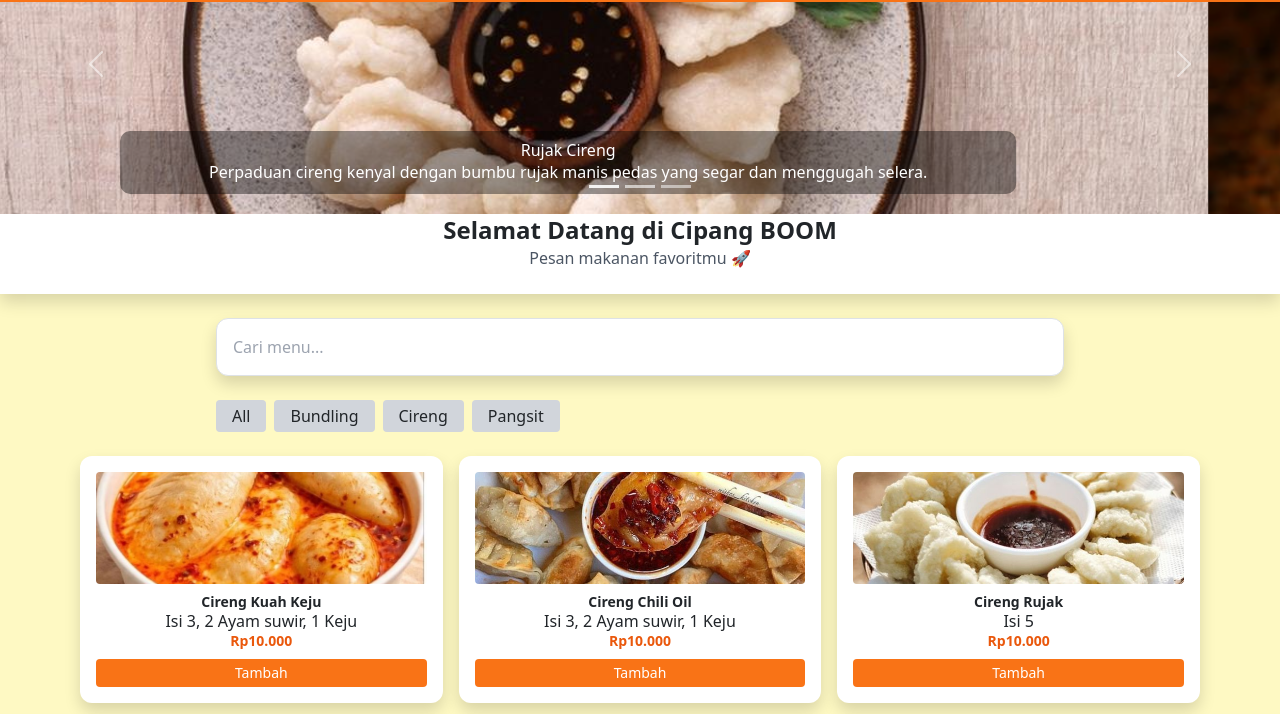
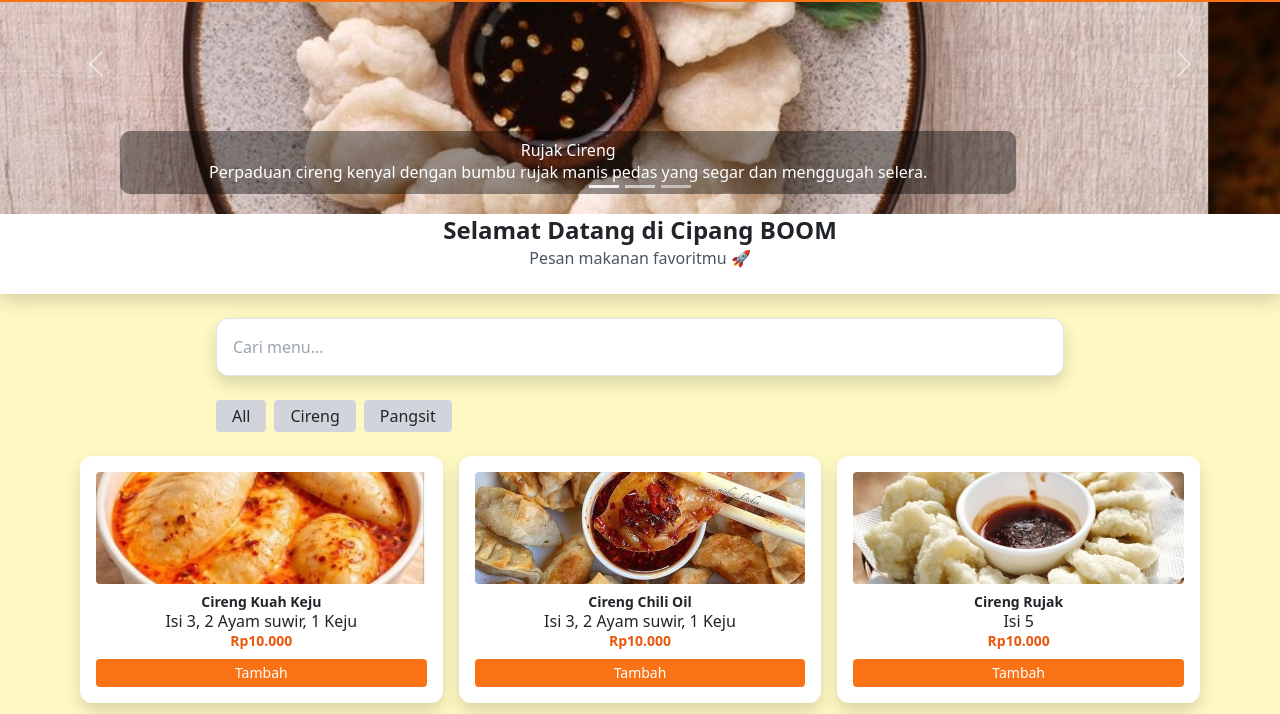
Before and after one commit to avararose-tech/Cipang-BOOM, a plain HTML site: page indexc.html in a window 1280 px wide. Shown: the part 86-800 px from the top of the page. Drawn offline with nearby package versions, Linux system fonts and the light colour scheme.

Commit message:
Update indexc.html

```diff
--- a/indexc.html
+++ b/indexc.html
@@ -94,7 +94,6 @@
   <!-- kategori -->
       <div class="max-w-4xl mx-auto px-4 pb-2 flex gap-2 flex-wrap relative z-10">
         <button onclick="setKategori('all', this)" class="kategori-btn bg-gray-300 px-3 py-1 rounded transition hover:bg-orange-300">All</button>
-        <button onclick="setKategori('bundling', this)" class="kategori-btn bg-gray-300 px-3 py-1 rounded transition hover:bg-orange-300">Bundling</button>
         <button onclick="setKategori('cireng', this)" class="kategori-btn bg-gray-300 px-3 py-1 rounded transition hover:bg-orange-300">Cireng</button>
         <button onclick="setKategori('pangsit', this)" class="kategori-btn bg-gray-300 px-3 py-1 rounded transition hover:bg-orange-300">Pangsit</button>
       </div>
```
